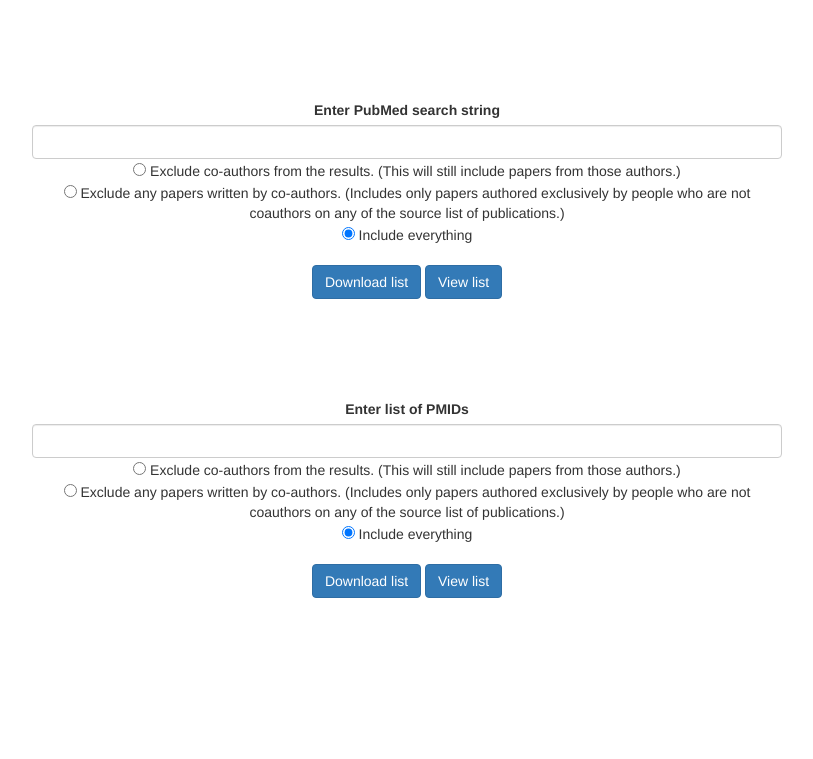
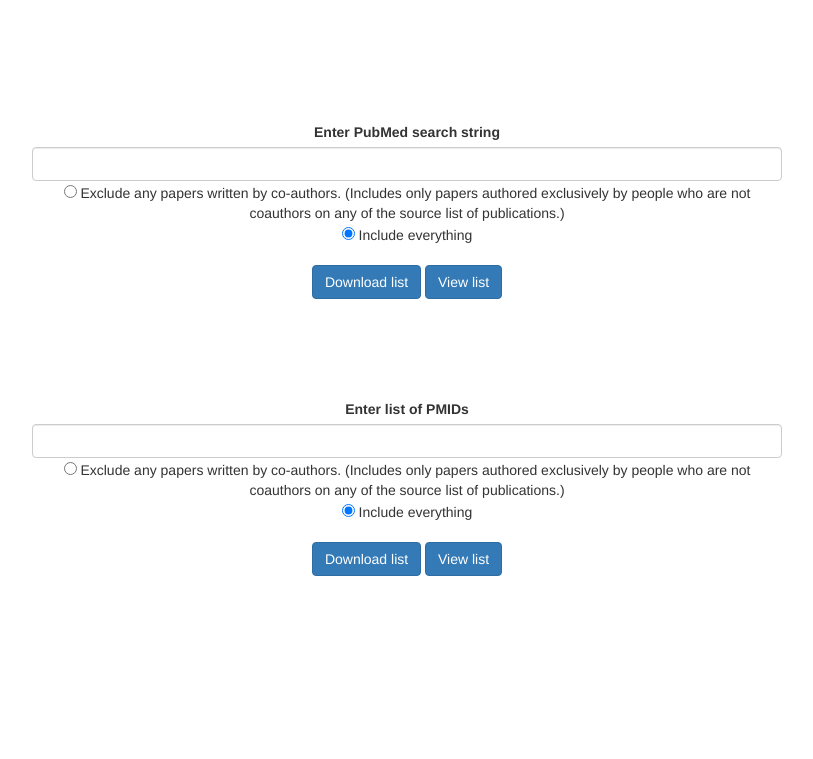
Before and after one commit to Sihao/get_citing_authors, a Flask app: page / in a window 1280 px wide. Shown: the part 51-810 px from the top of the page, without its empty margins (233-1046 px from the left). Run offline with Flask 2, Linux system fonts and the light colour scheme; some libraries are stand-ins or nearby versions.

Commit message:
removed option to exclude only authors of source PMIDs

```diff
--- a/templates/index.html
+++ b/templates/index.html
@@ -13,11 +13,6 @@
                         string</label>
                     <div class="col-12">
                         <input class="form-control" type="search" value="" name="search_string" required="true">
-
-
-                        <input type="radio" name="option" value="exclude_source"> Exclude co-authors from the
-                        results.
-                        (This will still include papers from those authors.)<br>
 
                         <input type="radio" name="option" value="aggressive_exclude_source"> Exclude any papers
                         written by co-authors. (Includes only papers authored exclusively by people who are not
@@ -47,10 +42,6 @@
                     <div class="col-12">
                         <input class="form-control" type="search" value="" name="input_PMID_List" required="true">
 
-                        <input type="radio" name="option" value="exclude_source"> Exclude co-authors from the
-                        results.
-                        (This will still include papers from those authors.)<br>
-
                         <input type="radio" name="option" value="aggressive_exclude_source"> Exclude any papers
                         written by co-authors. (Includes only papers authored exclusively by people who are not
                         coauthors on any of the source list of publications.)<br>
```
